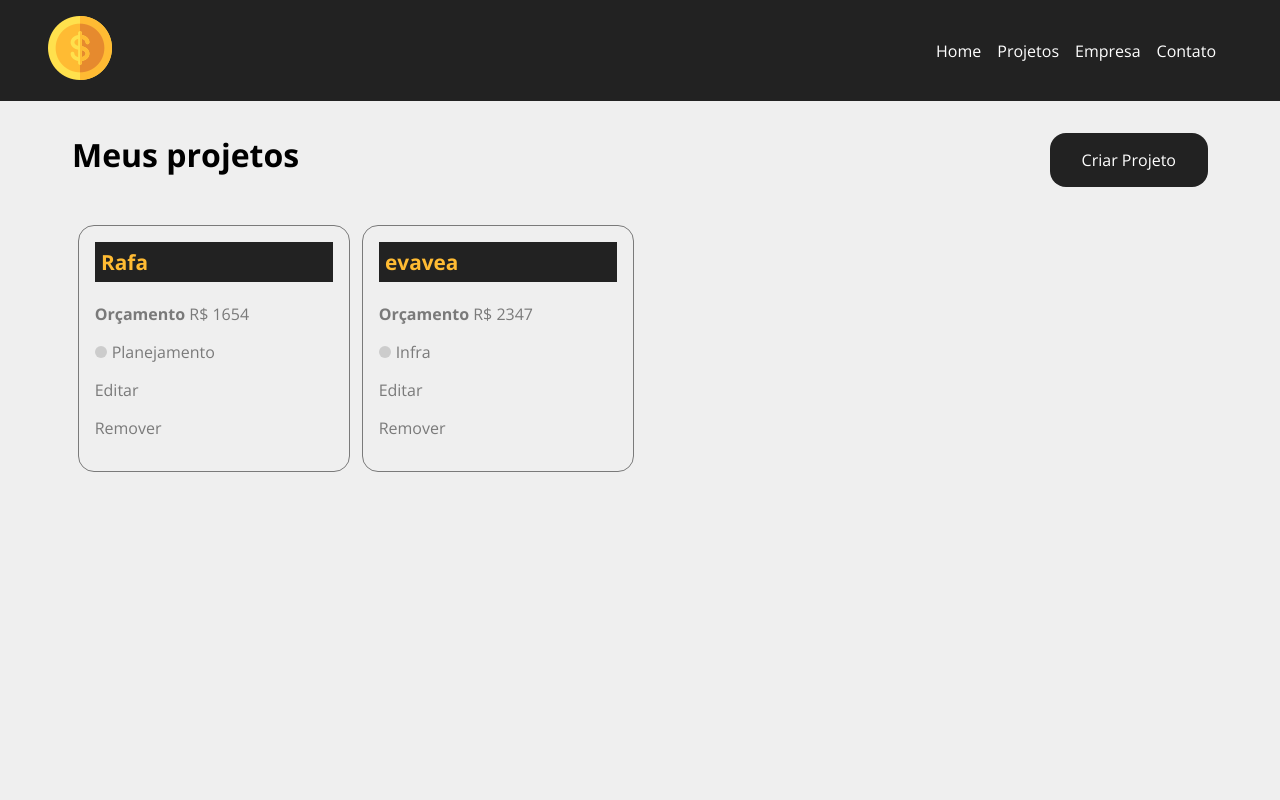
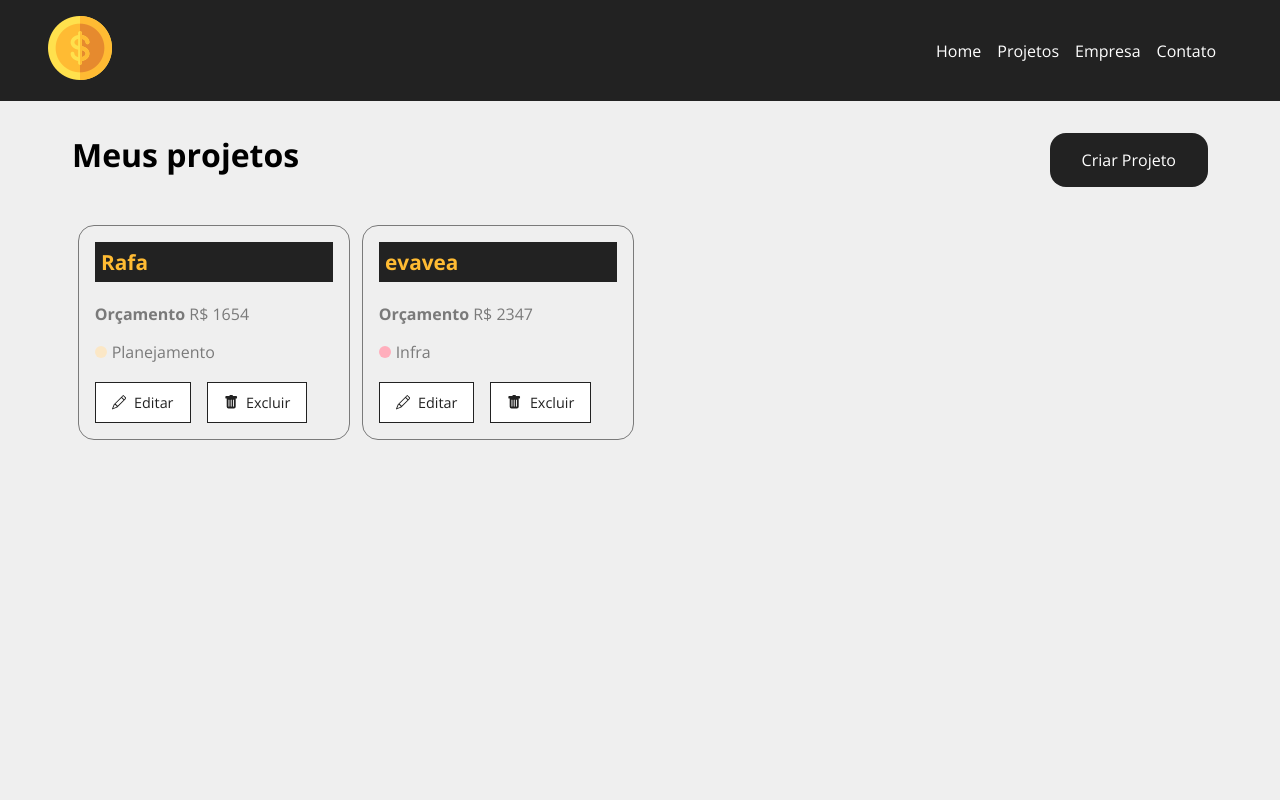
Before and after one commit to RafaelHDSV/Costs, a React (Create React App) app: page /projects in a window 1280 px wide. Shown: the top 800 px of the page. Built offline with nearby package versions, Linux system fonts and the light colour scheme; data requests are answered from the project's data file; the HTML template or start-up script is replaced by a standard one.

Commit message:
Updating project card

```diff
--- a/src/components/project/ProjectCard.js
+++ b/src/components/project/ProjectCard.js
@@ -1,4 +1,5 @@
 import React from 'react'
+import { Link } from 'react-router-dom'
 import { BsPencil, BsFillTrashFill } from 'react-icons/bs'
 
 import styles from './ProjectCard.module.css'
@@ -8,11 +9,11 @@ const ProjectCard = ({ id, name, budget, category, handleRemove }) => {
         <div className={styles.project_card}>
             <h4>{name}</h4>
             <p><span>Orçamento</span> R$ {budget}</p>
-            <p className={styles.category_text}><span></span> {category}</p>
+            <p className={styles.category_text}><span className={`${styles[category.toLowerCase()]}`}></span> {category}</p>
 
-            <div>
-                <p>Editar</p>
-                <p>Remover</p>
+            <div className={styles.project_card_actions}>
+                <Link to='/'><BsPencil></BsPencil>Editar</Link>
+                <button><BsFillTrashFill></BsFillTrashFill>Excluir</button>
             </div>
         </div>
     )
--- a/src/components/project/ProjectCard.module.css
+++ b/src/components/project/ProjectCard.module.css
@@ -56,3 +56,37 @@
         background-color: #fbe7c6;
 
 }
+
+.project_card_actions {
+    display: flex;
+    flex-direction: row;
+    align-items: center;
+    margin-top: 1.2rem;
+}
+
+.project_card_actions a,
+.project_card_actions button {
+    text-decoration: none;
+    border: none;
+    background-color: #fff;
+    color: #222;
+    font-size: .9rem;
+    padding: .6rem 1rem;
+    margin-right: 1rem;
+    border: 1px solid #222;
+    display: flex;
+    justify-content: center;
+    align-items: center;
+    cursor: pointer;
+    transition: .5s all ease;
+}
+
+.project_card_actions svg {
+    margin-right: .5rem;
+}
+
+.project_card_actions a:hover,
+.project_card_actions button:hover {
+    background-color: #222;
+    color: #ffbb33;
+}
```
